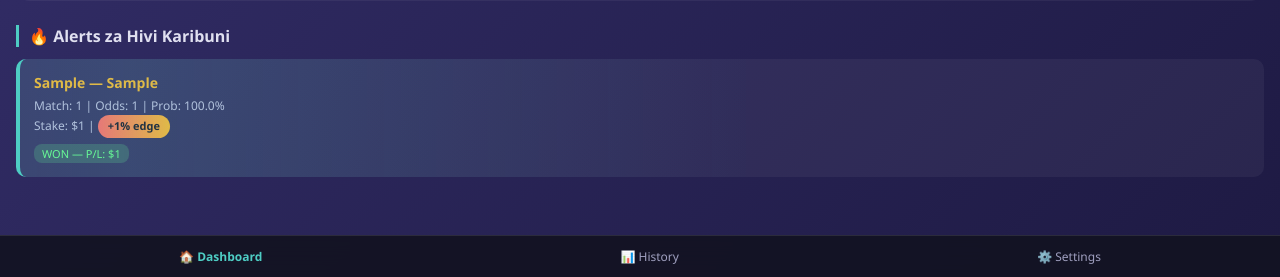
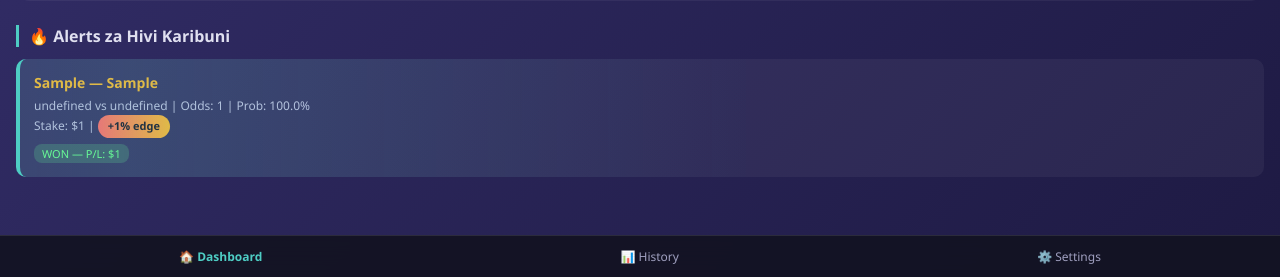
Before and after one commit to tonticha9/Basketball-live-prediction, a Flask app: page / in a window 1280 px wide. Shown: the part 523-800 px from the top of the page. Run offline with Flask 3, Linux system fonts and the light colour scheme; tables that the repository leaves empty hold one stand-in row (values such as "Sample post").

Commit message:
Update alert display with team names

```diff
--- a/templates/dashboard.html
+++ b/templates/dashboard.html
@@ -5,7 +5,7 @@
 <meta name="viewport" content="width=device-width, initial-scale=1.0">
 <title>🏀 Live Prediction Engine</title>
 <style>
-  * { box-sizing: border-box; margin: 0; padding: 0; }
+    * { box-sizing: border-box; margin: 0; padding: 0; }
 
   body {
     font-family: 'Segoe UI', sans-serif;
@@ -267,7 +267,7 @@
     <div class="alert-card" data-id="{{ alert.id }}">
       <div class="market">{{ alert.market }} {% if alert.side %}— {{ alert.side }}{% endif %}</div>
       <div class="details">
-        Match: {{ alert.match_id }} | Odds: {{ alert.offered_odds }} | Prob: {{ (alert.blended_probability * 100) | round(1) }}%
+        {{ alert.home_team }} vs {{ alert.away_team }} | Odds: {{ alert.offered_odds }} | Prob: {{ (alert.blended_probability * 100) | round(1) }}%
         <br>Stake: ${{ alert.recommended_stake }} | <span class="edge-badge">+{{ alert.edge_pct }}% edge</span>
       </div>
       {% if alert.settled_result is none %}
@@ -346,7 +346,7 @@ async function refreshDashboard() {
         <div class="alert-card" data-id="${a.id}">
           <div class="market">${a.market}${a.side ? ' — ' + a.side : ''}</div>
           <div class="details">
-            Match: ${a.match_id} | Odds: ${a.odds} | Prob: ${(a.probability * 100).toFixed(1)}%
+            ${a.home_team} vs ${a.away_team} | Odds: ${a.odds} | Prob: ${(a.probability * 100).toFixed(1)}%
             <br>Stake: $${a.stake} | <span class="edge-badge">+${a.edge_pct}% edge</span>
           </div>
           ${a.settled_result === null ? `
```
